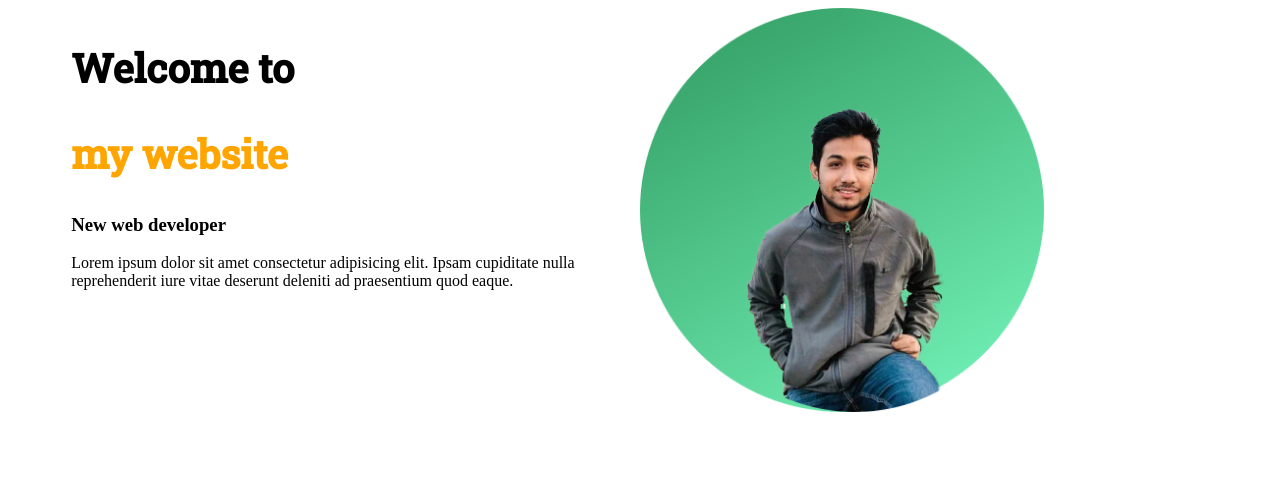
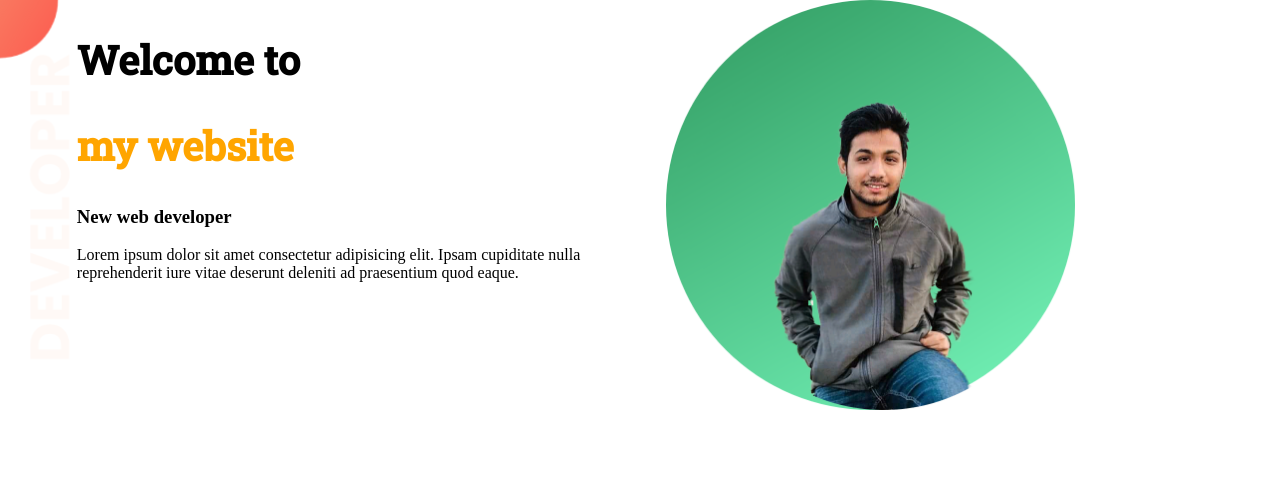
Before and after one commit to minhazul-dev/web-portfolio, a plain HTML site: page index.html in a window 1280 px wide. Drawn offline with Linux system fonts and the light colour scheme.

Commit message:
added top banner

```diff
--- a/index.html
+++ b/index.html
@@ -12,7 +12,7 @@
 </head>
 
 <body>
-    <section>
+    <section class="top-banner">
       <div class="half-width">
         <h1>Welcome to</h1>
         <h1> <span class="name-highlight">my website</span></h1>
--- a/style.css
+++ b/style.css
@@ -1,3 +1,6 @@
+body{
+    margin: 0;
+}
 h1{
     font-size:40px;
     font-family: 'Roboto Slab', serif;
@@ -8,8 +11,15 @@ h1{
 .half-width{
     width:40%;
     float: left;
-    margin-left:5%;
+    margin-left:6%;
 }
 .half-width img{
     width:80%
 }
+.top-banner{
+    background-image: url("images/top-banner.png");
+    background-repeat: no-repeat;
+}
+section{
+    height: 500px;
+}
```
